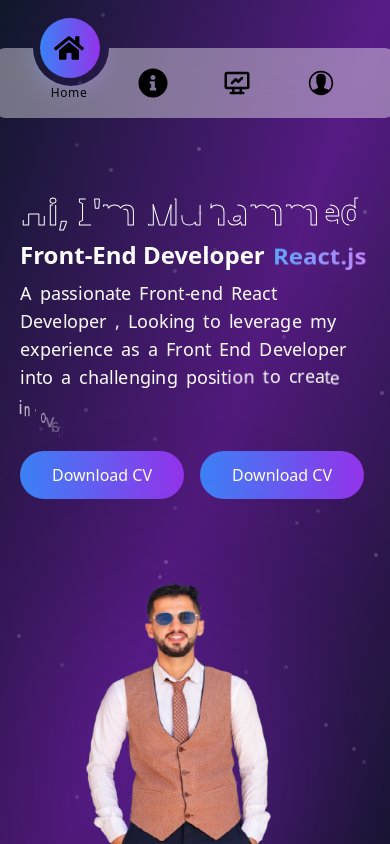
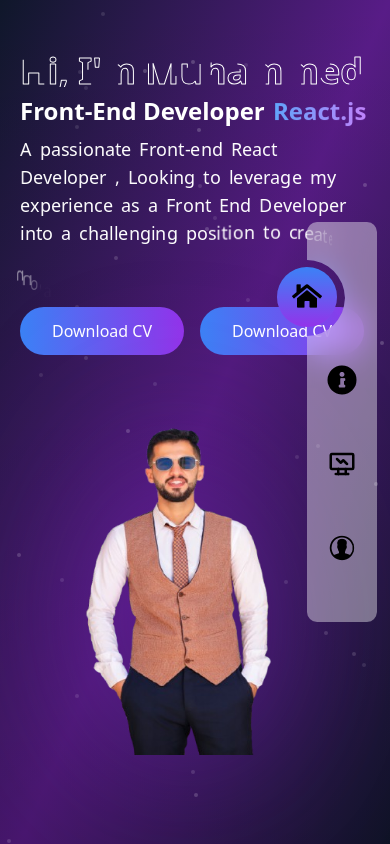
Before and after one commit to TalkativeUser/My-Portfolio, a React (Vite) app: page / in a window 390 px wide. Shown: the top 844 px of the page. Built offline with nearby package versions, Linux system fonts and the light colour scheme.

Commit message:
navbar responsive done

```diff
--- a/src/App.tsx
+++ b/src/App.tsx
@@ -26,7 +26,12 @@
 
       <Navbar />
 
-
+    <div className="sections  ">
+      <div id="home"><Home /></div>
+      <div id="about"><About /></div>
+      <div id="projects"><Projects /></div>
+      <div id="contact"><ContactUs /></div>
+    </div>
     {/* <AnimatePresence mode='wait' >
       <Routes location={location} key={location.pathname} >
         <Route path="/" element={<Layout />}>
@@ -39,11 +44,6 @@
     </AnimatePresence> */}
 
 
-    <div id="home"> <Home /></div>
-    <div id="about"><About/></div>
-    <div id="projects"><Projects/></div>
-    <div id="contact"><ContactUs/></div>
-
 
 
 
--- a/src/components/Navbar/Navbar.tsx
+++ b/src/components/Navbar/Navbar.tsx
@@ -113,9 +113,10 @@
   const currentIndex = navItems.findIndex(item => item.path === location.hash);
   const tabWidth = 84; // Adjust this based on your actual tab width
   const indicatorTranslate = `${tabWidth * (currentIndex !== -1 ? currentIndex : 0)}px`;
-
+//  md:left-[50%] md:translate-x-[-50%]
   return (
-    <nav className="pt-12 pb-8 fixed left-[50%] translate-x-[-50%] z-10">
+    <nav className="pt-12 pb-8 fixed -end-36 top-[50%] translate-y-[-50%] -rotate-90 md:rotate-0 md:translate-y-0 md:top-0 md:left-[50%] md:translate-x-[-50%] z-10
+         ">
       <div className={styles.navigation}>
         <ul>
           {navItems.map((item,index) => (
@@ -124,7 +125,7 @@
                 href={item.path}
                 className={`${styles.link} ${location.hash === item.path||(location.hash === ''&& index == 0) ? 'active' : ''}`}
               >
-                <span className={styles.icon}>
+                <span className={` ${styles.icon}`}>
                   {item.icon}
                 </span>
                 <span className={styles.text}>{item.label}</span>
--- a/src/components/Navbar/navbar.module.css
+++ b/src/components/Navbar/navbar.module.css
@@ -47,7 +47,7 @@
 
 
 
-  @apply w-[400px] h-[70px] m-auto   rounded-[10px]  bg-transparent relative ;
+  @apply w-[400px] h-[70px] m-auto   rounded-[10px]  bg-transparent relative  [transform:rotateY(180deg)] md:[transform:rotateY(0deg)] ;
 }
 
 .navigation ul {
@@ -64,7 +64,7 @@
 }
 
 .navigation li a .icon {
-  @apply relative flex justify-center  leading-[75px] text-3xl transition-[0.5s]  ;
+  @apply relative flex justify-center  leading-[75px] text-3xl transition-[0.5s]  -rotate-90 md:rotate-0  ;
 }
 
 .navigation  li a:global(.active) .icon {
@@ -73,7 +73,7 @@
 }
 .navigation li a .text {
 @apply absolute text-[0.75em] font-[400] tracking-[.05em] transition-[0.5s] opacity-0
-       translate-y-5
+       translate-y-5 hidden md:block
 
 }
 .navigation li a:global(.active) .text {
--- a/src/pages/Home/Home.tsx
+++ b/src/pages/Home/Home.tsx
@@ -85,10 +85,10 @@
     >
       <BgParticles/>
 
-      <div className="grid grid-cols-1 md:grid-cols-1 lg:grid-cols-2 min-h-screen  ">
+      <div className="grid grid-cols-1 md:grid-cols-1 lg:grid-cols-2 md:min-h-screen  ">
         <section
-          className={`flex justify-center mt-28 md:mt-28 lg:mt-0
-                                lg:justify-end xl:justify-center  p-5
+          className={`flex justify-center mt-8 md:mt-28 lg:mt-0
+                                lg:justify-end xl:justify-center  p-5 h-[70%] md:h-[100%]
 
             `}
         >
@@ -98,7 +98,7 @@
             transition={{ duration: 0.6 }}
             className="h-[100%] flex flex-col justify-center  "
           >
-            <svg className={`w-[100%] h-[60px] ${styles.svgTitle}`}>
+            <svg className={`w-[100%] h-[150px] md:h-[60px] ${styles.svgTitle}`}>
               <defs>
                 <linearGradient id="gradient" x1="0%" y1="0%" x2="100%" y2="0%">
                   <stop offset="0%" stopColor="#60a5fa" /> {/* blue-400 */}
@@ -176,7 +176,7 @@
           </motion.section>
         </section>
 
-        <section className={`${styles.parentBlob} pt-52 `}>
+        <section className={`${styles.parentBlob} pt-40  sm:pt-52 md:pt-72 lg:pt-40 pb-16 md:pb-0 `}>
           <div className={`${styles.blob} drop-shadow-[0_0_80px_#7524b799] `}>
             <svg viewBox="0 0 500 500" width="100%" id="blobSvg">
               <defs>
```
